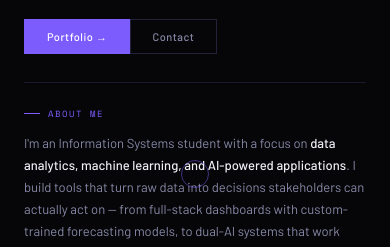
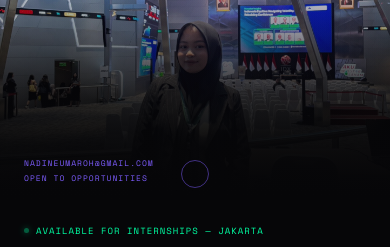
Before and after one commit to nadineumaroh/nadineumaroh-portofolio, a plain HTML site: page index.html in a window 390 px wide. Shown: the part 248-495 px from the top of the page. Drawn offline with nearby package versions, Linux system fonts and the light colour scheme; a web font is replaced by a local one.

Commit message:
Refactor home layout and hero image styles
Updated layout styles for the home section and hero image.

```diff
--- a/index.html
+++ b/index.html
@@ -534,9 +534,29 @@ footer{
   nav{padding:0 var(--px)}
   .nav-links{display:none}
   .nav-right{display:none}
-  #home{grid-template-columns:1fr}
-  .hero-img-placeholder{display:none}
-  .hero-left{padding:32px var(--px) 36px}
+  #home{
+    display:flex;
+    flex-direction:column;
+  }
+  .hero-right{
+    order:-1;
+    width:100%;
+  }
+  .hero-img-placeholder{
+    position:relative;
+    top:auto;
+    width:100%;
+    height:auto;
+    min-height:min(68vw,360px);
+    max-height:400px;
+  }
+  .hero-img-overlay{
+    background:linear-gradient(to bottom,transparent 45%,var(--bg) 100%);
+  }
+  .hero-photo-tag{
+    bottom:16px;left:var(--px);
+  }
+  .hero-left{padding:24px var(--px) 36px}
   .hs-grid{grid-template-columns:1fr}
   .org-grid,.cert-grid{grid-template-columns:1fr}
   footer{flex-direction:column;gap:10px;text-align:center}
@@ -672,7 +692,7 @@ footer{
 
   <div class="hero-right">
     <div class="hero-img-placeholder">
-      <img src="./assets/foto-nadine.jpeg" alt="Nadine Kholifah Umaroh">
+      <img src="assets/foto-nadine.jpeg" alt="Nadine Kholifah Umaroh">
       <div class="hero-img-overlay"></div>
       <div class="hero-photo-tag">
         <span>nadineumaroh@gmail.com</span>
```
